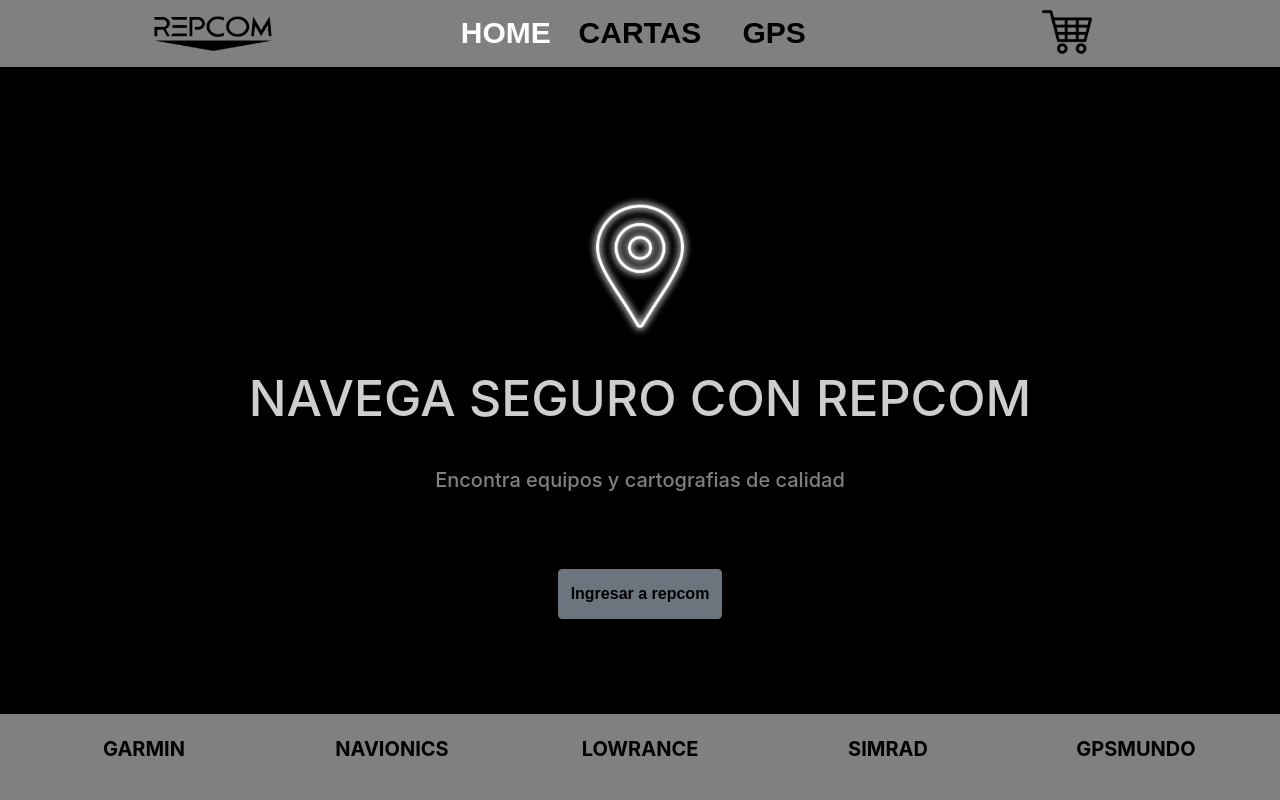
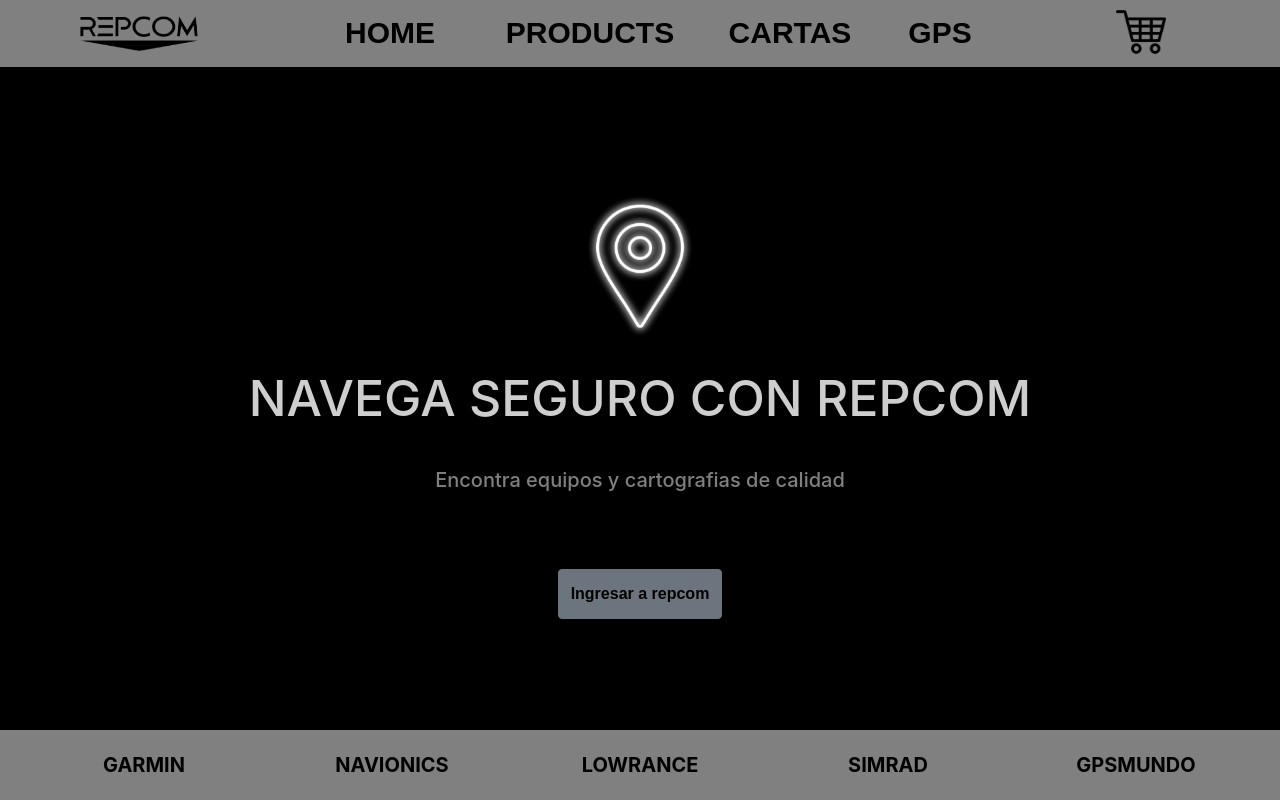
Before and after one commit to ramirodlopez/repcomReactJs, a React (Create React App) app: page / in a window 1280 px wide. Built offline with nearby package versions, Linux system fonts and the light colour scheme.

Commit message:
entregaIntermedia

```diff
--- a/src/App.jsx
+++ b/src/App.jsx
@@ -14,6 +14,7 @@
         <NavBar />
         <Routes>
           <Route path="/" element={<Body />} />
+          <Route path="/category/PRODUCTS" element={<ItemListContainer />} />
           <Route path="/category/:catId" element={<ItemListContainer />} />
           <Route path="/product/:itemId" element={<ItemDetailContainer />} />
           <Route path="*" element={<Navigate to="/" />} />
--- a/src/components/Body/Body.jsx
+++ b/src/components/Body/Body.jsx
@@ -23,7 +23,7 @@
             </div>
             <p></p>
             <p></p>
-            <Link to="/category/CARTAS">
+            <Link to="/category/PRODUCTS">
                 <button id="btnB" type="button" className="btn btn-secondary">Ingresar a repcom</button>
             </Link>
         </div>
--- a/src/components/Footer/index.css
+++ b/src/components/Footer/index.css
@@ -22,3 +22,8 @@
     list-style: none;
     padding: 20px;
   }
+
+  dl, ol, ul {
+    margin-top: 0;
+     margin-bottom: 0;
+}
--- a/src/components/Item/index.css
+++ b/src/components/Item/index.css
@@ -1,7 +1,15 @@
-.fondito {
+/*.fondito {
     display:grid;
     grid-template-columns: 1fr 1fr 1fr;
     justify-items: center;
+    margin-top: 180px;
+}
+*/
+.fondito {
+    display: flex;
+    flex-direction: row;
+    align-items: center;
+    justify-content: space-around;
     margin-top: 180px;
 }
 
--- a/src/components/ItemCount/ItemCount.jsx
+++ b/src/components/ItemCount/ItemCount.jsx
@@ -3,7 +3,7 @@
 
 const ItemCount = (props) => {
 
-    const [number, setNumber] = useState(0)
+    const [number, setNumber] = useState(1)
 
     const onIncrease = () => {
         if (number < props.stock) {
@@ -12,7 +12,7 @@
     }
 
     const onDecrease = () => {
-        if (number > 0) {
+        if (number > 1) {
             setNumber(number - 1)
         }
 
--- a/src/components/ItemDetailContainer/ItemDetailContainer.jsx
+++ b/src/components/ItemDetailContainer/ItemDetailContainer.jsx
@@ -26,5 +26,11 @@
             });
     }, [itemId]);
 
-    return isLoading ? <h1>CARGANDO...</h1> : <ItemDetail {...product} />;
+    return isLoading ? <div className="loading">
+        <div class="d-flex justify-content-center">
+            <div class="spinner-grow text-secondary" role="status">
+            </div>
+        </div>
+        <h1 className="textLoading">Loading...</h1>
+    </div > : <ItemDetail {...product} />;
 };
--- a/src/components/ItemDetailContainer/index.css
+++ b/src/components/ItemDetailContainer/index.css
@@ -0,0 +1,13 @@
+.loading{
+    text-align: center;
+    margin-top: 300px;
+}
+
+.spinner-grow{
+    width: 80px;
+    height: 80px;
+}
+
+.textLoading{
+    color:gray;
+}
--- a/src/components/ItemListContainer/ItemListContainer.jsx
+++ b/src/components/ItemListContainer/ItemListContainer.jsx
@@ -30,7 +30,13 @@
     }, [catId]);
 
     return loader ? (
-        <h1>CARGANDO...</h1>
+        <div className="loading">
+            <div class="d-flex justify-content-center">
+                <div class="spinner-grow text-secondary" role="status">
+                </div>
+            </div>
+            <h1 className="textLoading">Loading...</h1>
+        </div >
     ) : (
         <>
             <h3 style={{ textAlign: 'center' }}>{greeting}</h3>
--- a/src/components/ItemListContainer/index.css
+++ b/src/components/ItemListContainer/index.css
@@ -0,0 +1,13 @@
+.loading{
+    text-align: center;
+    margin-top: 300px;
+}
+
+.spinner-grow{
+    width: 80px;
+    height: 80px;
+}
+
+.textLoading{
+    color:gray;
+}
--- a/src/components/NavBar/NavBar.jsx
+++ b/src/components/NavBar/NavBar.jsx
@@ -6,15 +6,9 @@
 
 export const NavBar = () => {
 
-    const categories = [
-        { id: 'asfadd', address: '/', text: 'HOME' },
-        { id: '123asf', address: '/category/CARTAS', text: 'CARTAS' },
-        { id: 'sgs3q3', address: '/category/GPS', text: 'GPS' },
-    ];
-
     return (
         <header>
-            <div className="containerGlobal">
+            <nav className="containerGlobal">
                 <Link to="/">
                     <img
                         className="logito"
@@ -22,19 +16,14 @@
                         alt=""
                     />
                 </Link>
-                <section className="container">
-                    {categories.map((cat) => {
-                        return (
-                            <div >
-                                <div key={cat.id}>
-                                    <NavLink to={cat.address} className={({ isActive }) => (isActive ? 'activeClass' : '')}>{cat.text}</NavLink>
-                                </div>
-                            </div>
-                        );
-                    })}
-                </section>
+                <div className="container">
+                    <Link to="/">HOME</Link>
+                    <Link to="/category/PRODUCTS">PRODUCTS</Link>
+                    <Link to="/category/CARTAS">CARTAS</Link>
+                    <Link to="/category/GPS">GPS</Link>
+                </div>
                 <CartWidget />
-            </div>
+            </nav>
         </header>
     );
 };
--- a/src/components/NavBar/index.css
+++ b/src/components/NavBar/index.css
@@ -7,7 +7,7 @@
 
 .container {
 	display: grid;
-  grid-template-columns: 1fr 1fr 1fr;
+  grid-template-columns: 200px 200px 200px 100px;
   justify-items: center;
   justify-content: center;
   text-align: center;
```
